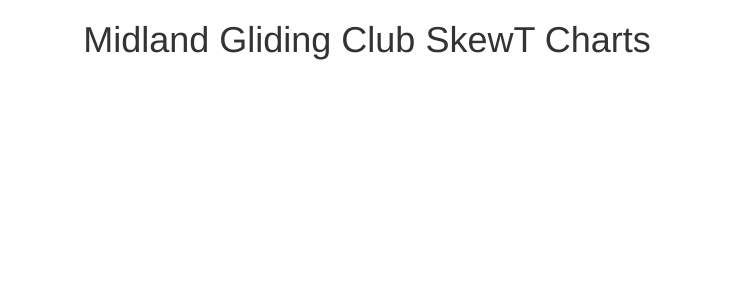
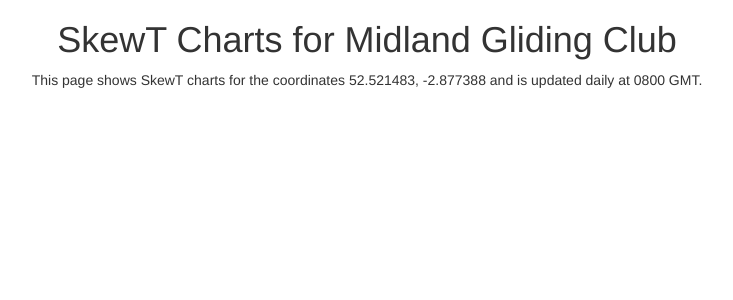
Before and after one commit to mtrl/tephigram, a PHP site: page / in a window 1280 px wide. Shown: the top 300 px of the page, without its empty margins (273-1006 px from the left). Run offline with PHP 8.4, Linux system fonts and the light colour scheme; data that the repository does not hold is empty; some libraries are stand-ins or nearby versions.

Commit message:
Added description and new page title

```diff
--- a/index.php
+++ b/index.php
@@ -39,7 +39,7 @@
     <meta http-equiv="X-UA-Compatible" content="IE=edge">
     <meta name="viewport" content="width=device-width, initial-scale=1">
     <!-- The above 3 meta tags *must* come first in the head; any other head content must come *after* these tags -->
-    <title>SkewT for MGC</title>
+    <title>Midland Gliding Club SkewT Charts</title>
 
     <!-- Bootstrap -->
     <link rel="stylesheet" href="https://maxcdn.bootstrapcdn.com/bootstrap/3.3.5/css/bootstrap.min.css" integrity="sha512-dTfge/zgoMYpP7QbHy4gWMEGsbsdZeCXz7irItjcC3sPUFtf0kuFbDz/ixG7ArTxmDjLXDmezHubeNikyKGVyQ==" crossorigin="anonymous">
@@ -74,7 +74,8 @@
     <div class="container">
       <div class="row">
         <div class="col-lg-12 text-center">
-          <h1>Midland Gliding Club SkewT Charts</h1>
+          <h1>SkewT Charts for Midland Gliding Club</h1>
+          <p>This page shows SkewT charts for the coordinates 52.521483, -2.877388 and is updated daily at 0800 GMT.</p>
         </div>
       </div>
       <div class="row">
```
